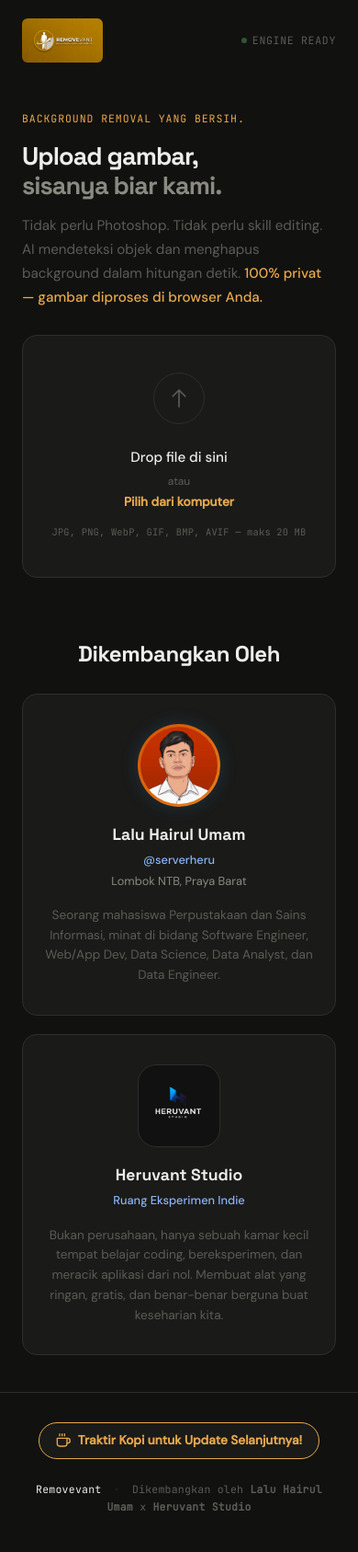
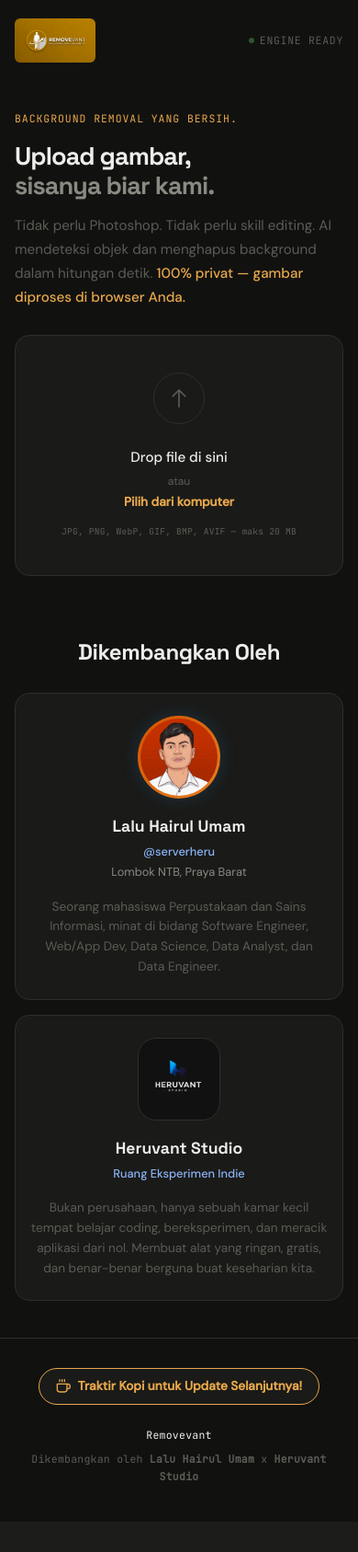
Before and after one commit to serverheru/Removevant, a PHP site: page / in a window 390 px wide. Shown: the whole page at 92% size. After the commit the page ends 1609 px from the top, so only its background shows below. Run offline with PHP 8.4, Linux system fonts and the light colour scheme.

Commit message:
Update Repo

```diff
--- a/assets/css/style.css
+++ b/assets/css/style.css
@@ -636,6 +636,10 @@ a { text-decoration: none; color: inherit; }
     color: var(--text-muted);
     font-family: var(--font-mono);
     letter-spacing: 0.02em;
+    display: flex;
+    align-items: center;
+    flex-wrap: wrap;
+    justify-content: center;
 }
 .foot-sep { margin: 0 6px; opacity: 0.3; }
 
@@ -694,20 +698,41 @@ a { text-decoration: none; color: inherit; }
 
 /* ── Responsive ──────────────────────────── */
 @media (max-width: 600px) {
+    body { padding-bottom: env(safe-area-inset-bottom); }
+    .navbar, .hero, .workspace, .result, .dev-profile, .foot {
+        padding-left: 16px;
+        padding-right: 16px;
+    }
     .hero { padding-top: 32px; padding-bottom: 28px; }
     .hero-heading { font-size: 1.7rem; }
     .hide-mobile { display: none !important; }
-    .dropzone { padding: 40px 20px; }
-    .result-head { flex-direction: column; }
-    .result-head-right { width: 100%; }
-    .result-head-right .btn-primary { flex: 1; justify-content: center; }
-    .result-head-right .btn-ghost { flex: 1; justify-content: center; }
-    .modal-card { padding: 28px 24px; }
-    .preview-bar { flex-direction: column; align-items: stretch; }
+
+    .dropzone { padding: 40px 16px; }
+    .dz-hint { font-size: 0.6rem; }
+
+    .result-head { flex-direction: column; align-items: stretch; }
+    .result-head-right { width: 100%; flex-wrap: wrap; }
+    .result-head-right .btn-primary, .result-head-right .btn-ghost {
+        flex: 1;
+        justify-content: center;
+        padding: 12px 16px; /* Larger touch targets */
+    }
+
+    .modal-card { padding: 28px 20px; }
+
+    .preview-bar { flex-direction: column; align-items: stretch; gap: 16px; }
     .preview-actions { justify-content: stretch; }
-    .preview-actions .btn-primary { flex: 1; justify-content: center; }
-    .preview-actions .btn-ghost { flex: 1; justify-content: center; }
+    .preview-actions .btn-primary, .preview-actions .btn-ghost {
+        flex: 1;
+        justify-content: center;
+        padding: 12px 16px;
+    }
 
     /* Responsive Dev Cards */
-    .dev-cards { grid-template-columns: 1fr; }
+    .dev-cards { grid-template-columns: 1fr; gap: 16px; }
+    .dev-card { padding: 24px 16px; }
+
+    /* Responsive Footer */
+    .foot-copy { flex-direction: column; gap: 8px; }
+    .foot-sep { display: none; }
 }
```
Also changed, not shown: results/20260519_161538_14c5cceb_nobg.png (deleted), 2 other files.
